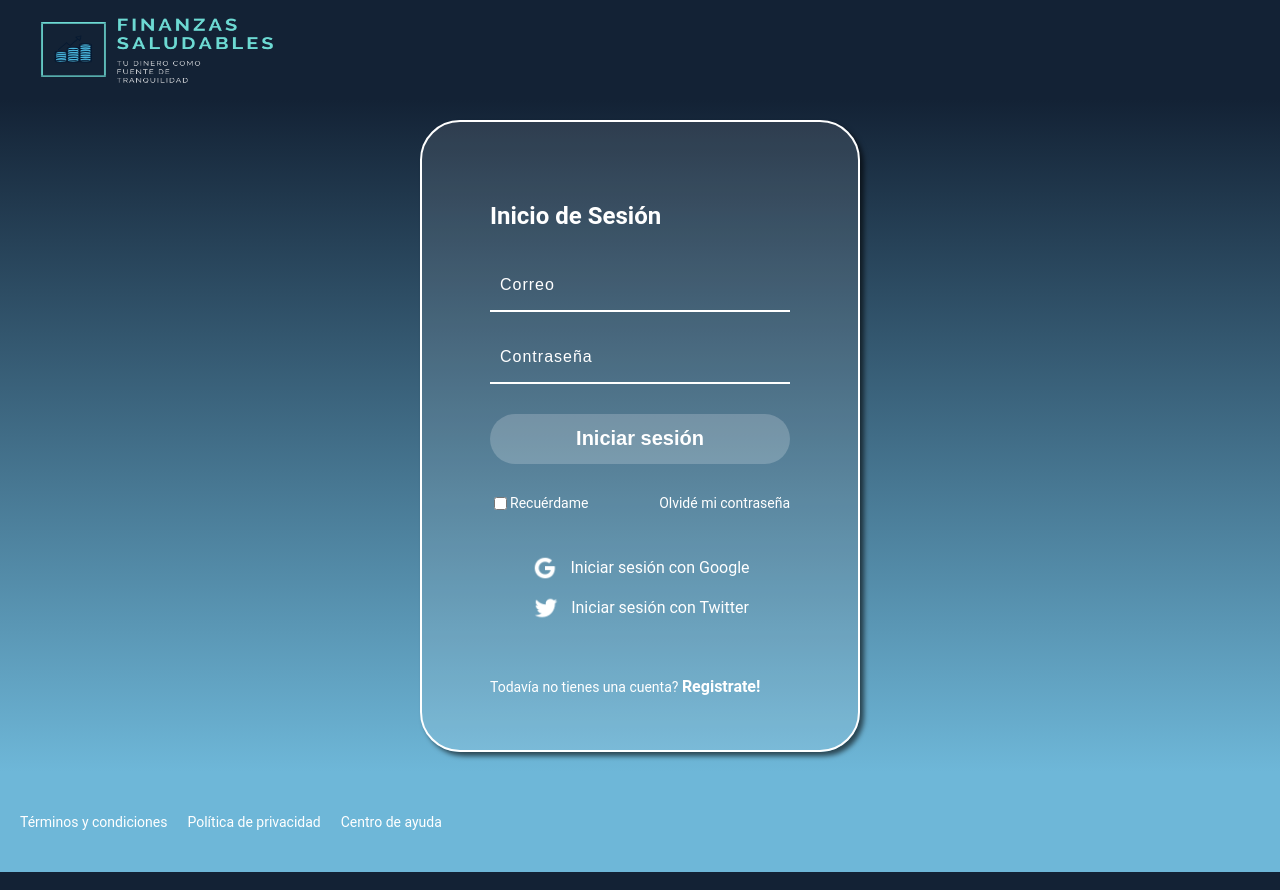
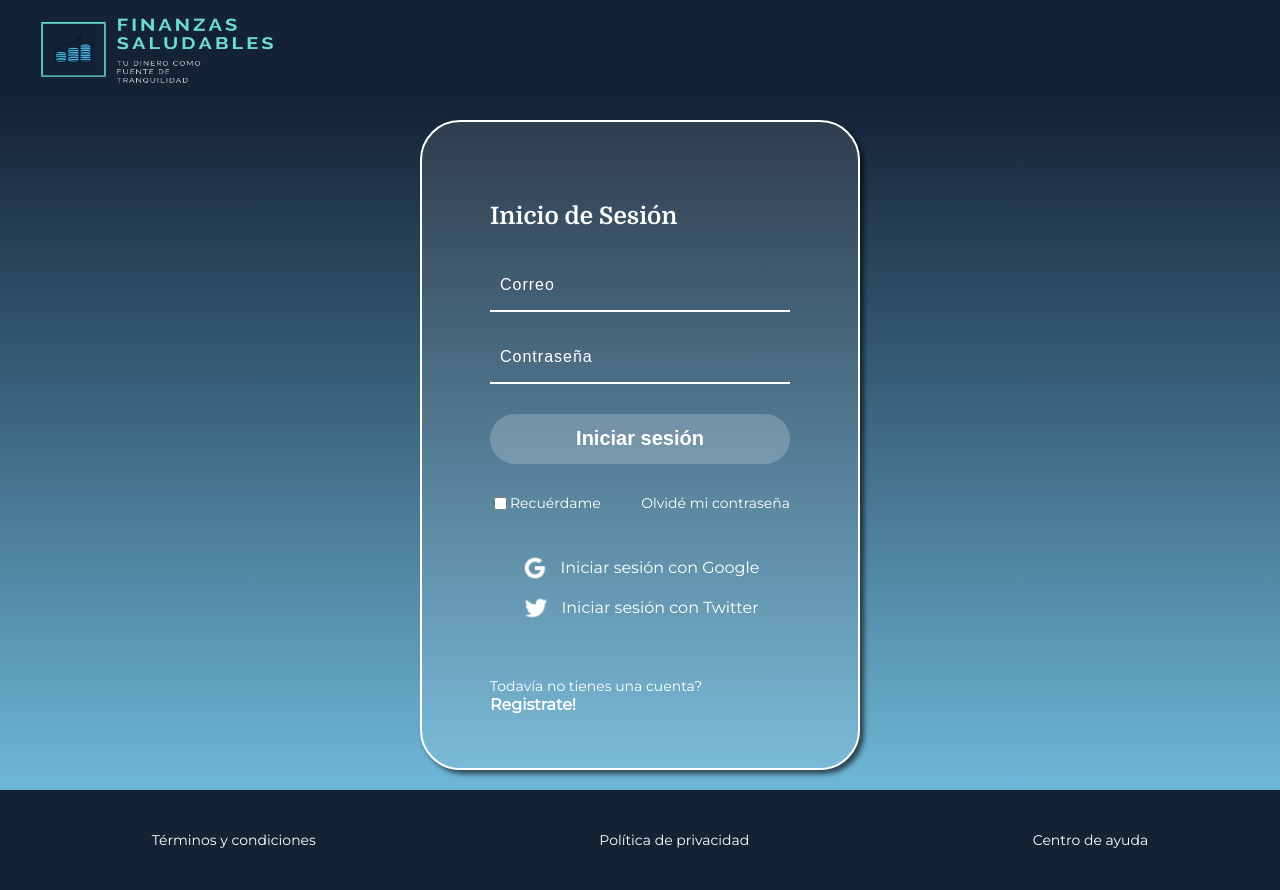
Before and after one commit to afsaa/Finanzas-Saludables-WebApp, a website: page login.html in a window 1280 px wide. Drawn offline with Linux system fonts and the light colour scheme.

Commit message:
Modificando referencias a enlaces y recursos de estilos

```diff
--- a/login.html
+++ b/login.html
@@ -7,7 +7,7 @@
       href="https://fonts.googleapis.com/css2?family=Domine:wght@400;700&family=Montserrat&display=swap"
       rel="stylesheet"
     />
-    <link rel="stylesheet" href="css/style.css" />
+    <link rel="stylesheet" href="css/main.css" />
     <title>Finanzas Saludables - Inicia sesión</title>
   </head>
   <body>
@@ -36,16 +36,19 @@
         </form>
         <section class="login__container--social-media">
           <div>
-            <img src="./assets/icons/google-icon.png" alt="Google" />Iniciar
-            sesión con Google
+            <img src="./assets/icons/google-icon.png" alt="Google" /><span
+              >Iniciar sesión con Google</span
+            >
           </div>
           <div>
-            <img src="./assets/icons/twitter-icon.png" alt="Twitter" />Iniciar
-            sesión con Twitter
+            <img src="./assets/icons/twitter-icon.png" alt="Twitter" /><span
+              >Iniciar sesión con Twitter</span
+            >
           </div>
         </section>
         <p class="login__container--register">
-          Todavía no tienes una cuenta? <a href="#">Registrate!</a>
+          Todavía no tienes una cuenta?
+          <a href="./register.html">Registrate!</a>
         </p>
       </div>
     </section>
```
Also changed, not shown: home.html (+1 -3 lines), register.html (+2 -2 lines).
